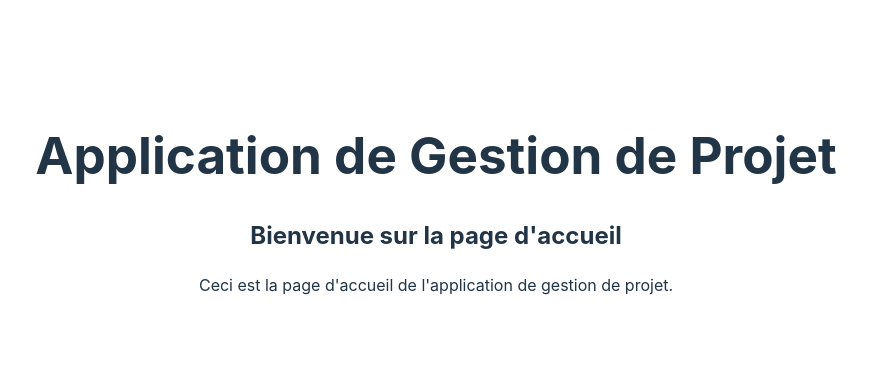
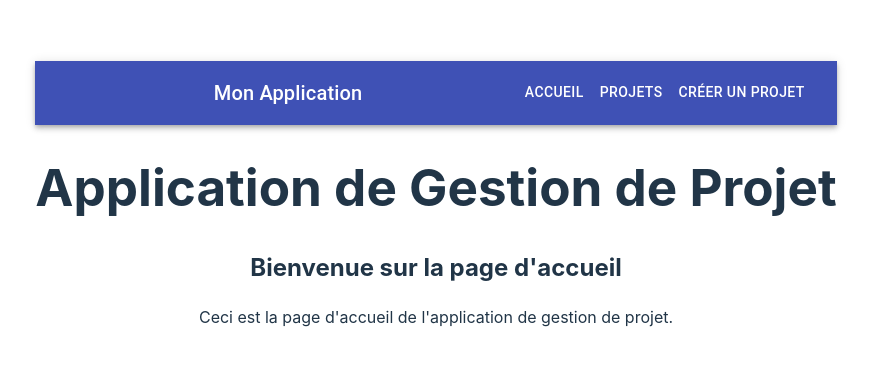
Before and after one commit to yacine977/frontend-gestion-projet, a React (Vite) app: page / in a window 1280 px wide. Shown: the part 197-562 px from the top of the page, without its empty margins (204-1075 px from the left). Built offline with nearby package versions, Linux system fonts and the light colour scheme.

Commit message:
Création de la barre de navigation et intégration dans l'application

```diff
--- a/package.json
+++ b/package.json
@@ -10,6 +10,7 @@
     "preview": "vite preview"
   },
   "dependencies": {
+    "@material-ui/core": "^4.12.4",
     "react": "^18.2.0",
     "react-dom": "^18.2.0",
     "react-router-dom": "^6.23.1"
--- a/src/App.jsx
+++ b/src/App.jsx
@@ -5,12 +5,14 @@ import './App.css';
 import ListeDesProjets from './composants/ListeDesProjets';
 import CreerProjet from './composants/CreerProjet';
 import HomePage from './composants/HomePage';
+import NavBar from './composants/NavBar';
 
 function App() {
   const [count, setCount] = useState(0);
 
   return (
     <Router>
+      <NavBar />
       <div>
 
         <Routes>
--- /dev/null
+++ b/src/composants/NavBar.jsx
@@ -0,0 +1,19 @@
+import { Link as RouterLink } from 'react-router-dom';
+import { AppBar, Toolbar, Typography, Button } from '@material-ui/core';
+
+function NavBar() {
+  return (
+    <AppBar position="static">
+      <Toolbar>
+        <Typography variant="h6" style={{ flexGrow: 1 }}>
+          Mon Application
+        </Typography>
+        <Button color="inherit" component={RouterLink} to="/">Accueil</Button>
+        <Button color="inherit" component={RouterLink} to="/projets">Projets</Button>
+        <Button color="inherit" component={RouterLink} to="/creer-projet">Créer un projet</Button>
+      </Toolbar>
+    </AppBar>
+  );
+}
+
+export default NavBar;
```
Also changed, not shown: 1 other file (tests, documents, lock files or other folders).
